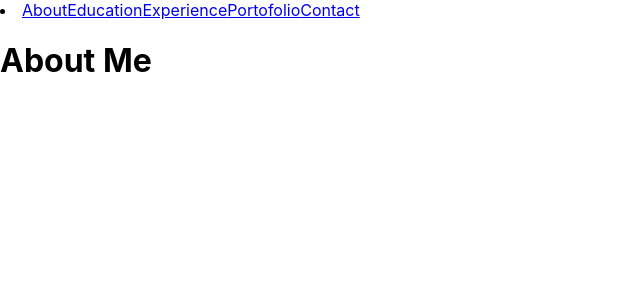
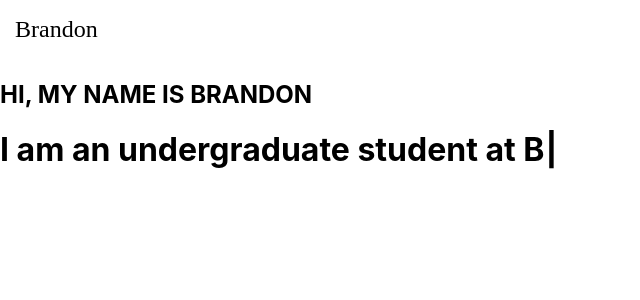
Before and after one commit to brandonchin00/Brandon-Chin, a React (Create React App) app: page / in a window 1280 px wide. Shown: the top 300 px of the page, without its empty margins (0-640 px from the left). Built offline with nearby package versions, Linux system fonts and the light colour scheme.

Commit message:
Update 1

```diff
--- a/package.json
+++ b/package.json
@@ -8,6 +8,7 @@
     "@testing-library/user-event": "^13.5.0",
     "react": "^18.2.0",
     "react-dom": "^18.2.0",
+    "react-router-dom": "^6.17.0",
     "react-scripts": "5.0.1",
     "web-vitals": "^2.1.4"
   },
--- a/src/App.js
+++ /dev/null
@@ -1,30 +0,0 @@
-export default function App() {
-  return (
-    <div>
-      <NavBar />
-      <About />
-    </div>
-  );
-}
-
-function NavBar() {
-  return (
-    <div>
-      <li>
-        <a href="/">About</a>
-        <a href="/">Education</a>
-        <a href="/">Experience</a>
-        <a href="/">Portofolio</a>
-        <a href="/">Contact</a>
-      </li>
-    </div>
-  );
-}
-
-function About() {
-  return (
-    <div>
-      <h1>About Me</h1>
-    </div>
-  );
-}
--- /dev/null
+++ b/src/app/App.js
@@ -0,0 +1,22 @@
+import Header from "../components/header.js";
+import About from "../components/about.js";
+import { Route, Routes } from "react-router-dom";
+
+export default function App() {
+  return (
+    <div>
+      <NavBar />
+      <About />
+    </div>
+  );
+}
+
+function NavBar() {
+  return (
+    <div>
+      <div>
+        <Header />
+      </div>
+    </div>
+  );
+}
--- /dev/null
+++ b/src/components/about.js
@@ -0,0 +1,28 @@
+import React from "react";
+import Typewriter from "typewriter-effect";
+import { animated } from "../pages/content.js";
+
+const About = () => {
+  return (
+    <div>
+      <h2>HI, MY NAME IS BRANDON</h2>
+      <h1>
+        <Typewriter
+          options={{
+            strings: [
+              animated.first,
+              animated.second,
+              animated.third,
+              animated.fourth,
+            ],
+            autoStart: true,
+            loop: true,
+            deleteSpeed: 10,
+          }}
+        />
+      </h1>
+    </div>
+  );
+};
+
+export default About;
--- /dev/null
+++ b/src/components/header.js
@@ -0,0 +1,11 @@
+import { logo } from "../pages/content.js";
+
+const Header = () => {
+  return (
+    <div>
+      <div className="logo">{logo}</div>
+    </div>
+  );
+};
+
+export default Header;
--- a/src/index.css
+++ b/src/index.css
@@ -1,13 +1,24 @@
 body {
   margin: 0;
-  font-family: -apple-system, BlinkMacSystemFont, 'Segoe UI', 'Roboto', 'Oxygen',
-    'Ubuntu', 'Cantarell', 'Fira Sans', 'Droid Sans', 'Helvetica Neue',
+  font-family: -apple-system, BlinkMacSystemFont, "Segoe UI", "Roboto", "Oxygen",
+    "Ubuntu", "Cantarell", "Fira Sans", "Droid Sans", "Helvetica Neue",
     sans-serif;
   -webkit-font-smoothing: antialiased;
   -moz-osx-font-smoothing: grayscale;
 }
 
 code {
-  font-family: source-code-pro, Menlo, Monaco, Consolas, 'Courier New',
+  font-family: source-code-pro, Menlo, Monaco, Consolas, "Courier New",
     monospace;
 }
+
+.logo {
+  padding: 5px 15px;
+  margin: 0;
+  border: unset;
+  font-size: 1.5rem;
+  font-family: Marcellus;
+  line-height: 2;
+  height: 50px;
+  z-index: 1000;
+}
--- a/src/index.js
+++ b/src/index.js
@@ -1,11 +1,14 @@
 import React from "react";
 import ReactDOM from "react-dom/client";
 import "./index.css";
-import App from "./App";
+import App from "./app/App";
+import { BrowserRouter } from "react-router-dom";
 
 const root = ReactDOM.createRoot(document.getElementById("root"));
 root.render(
   <React.StrictMode>
-    <App />
+    <BrowserRouter>
+      <App />
+    </BrowserRouter>
   </React.StrictMode>
 );
--- /dev/null
+++ b/src/pages/content.js
@@ -0,0 +1,10 @@
+const logo = "Brandon";
+
+const animated = {
+  first: "I am an undergraduate student at Babson College",
+  second: "I am a product manager",
+  third: "I am a frontend developer",
+  fourth: "I avid runner, swimmer, and climber",
+};
+
+export { logo, animated };
```
Also changed, not shown: 1 other file (tests, documents, lock files or other folders).
